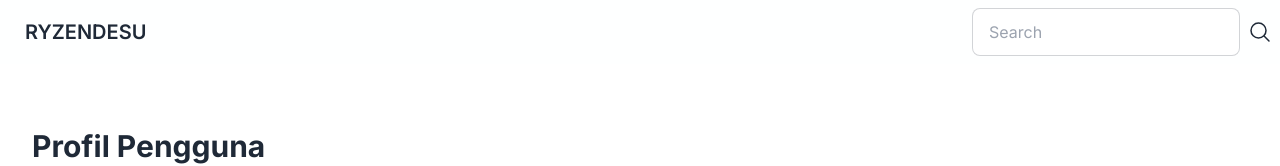
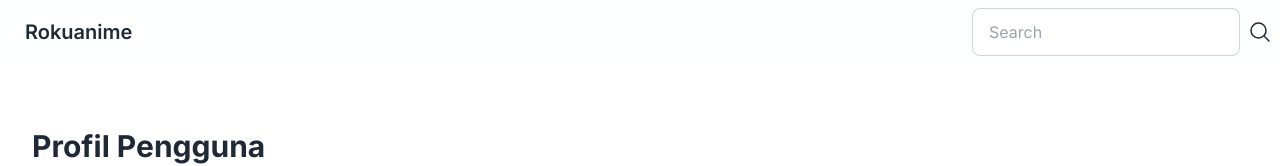
Before and after one commit to ZannMv/rokuronime, a Next.js app: page /profile in a window 1280 px wide. Shown: the top 166 px of the page. Built offline with nearby package versions, Linux system fonts and the light colour scheme; no server answers.

Commit message:
Update Navbar.tsx

```diff
--- a/src/components/Navbar.tsx
+++ b/src/components/Navbar.tsx
@@ -29,7 +29,7 @@ const Navbar = () => {
     <div className="navbar bg-base-100 container sticky top-0 z-50 bg-opacity-50 backdrop-blur-md">
       <div className="flex-1">
         <Link href="/" className="btn btn-ghost normal-case text-xl">
-          RYZENDESU
+          Rokuanime
         </Link>
       </div>
       <div className="flex-none gap-2">
```
